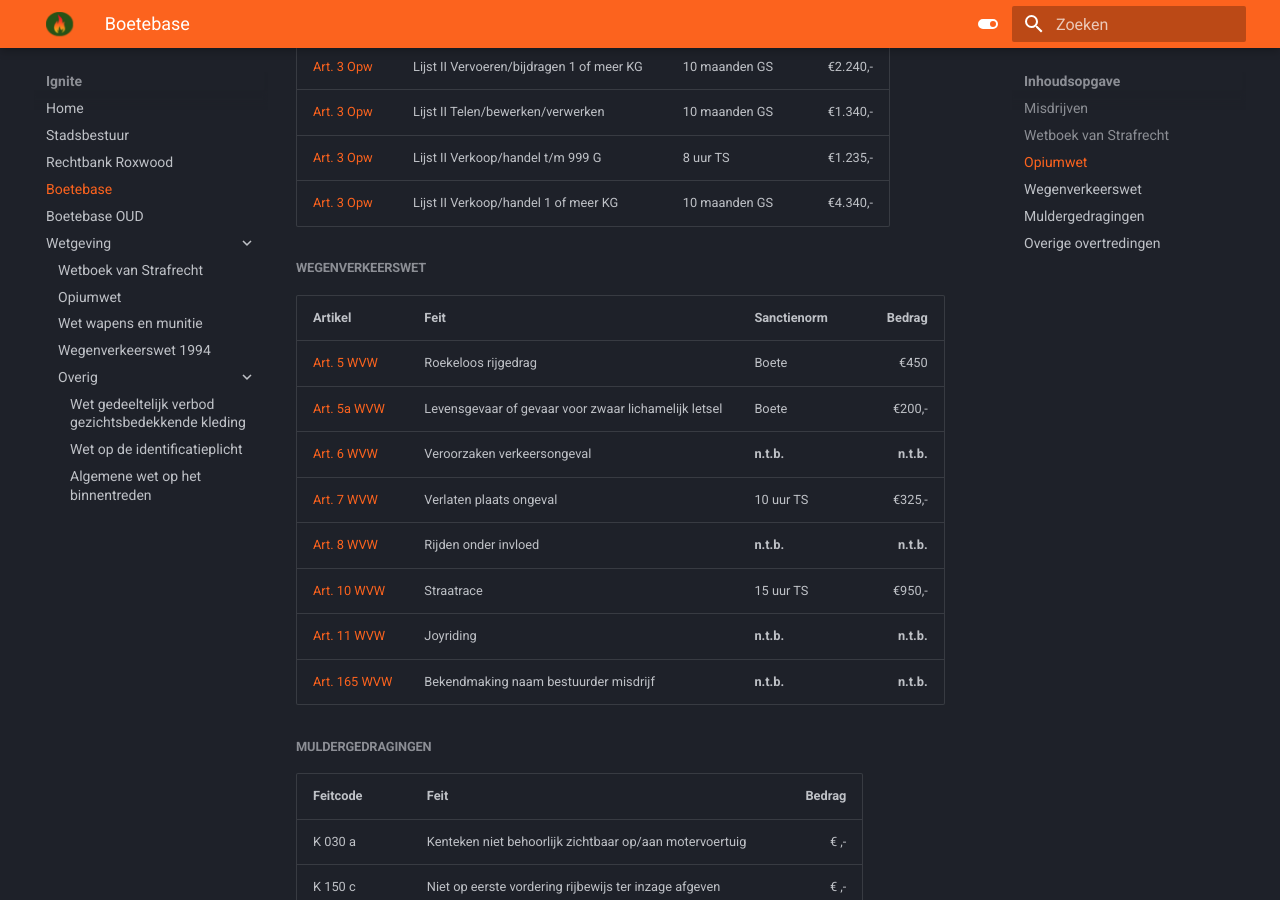
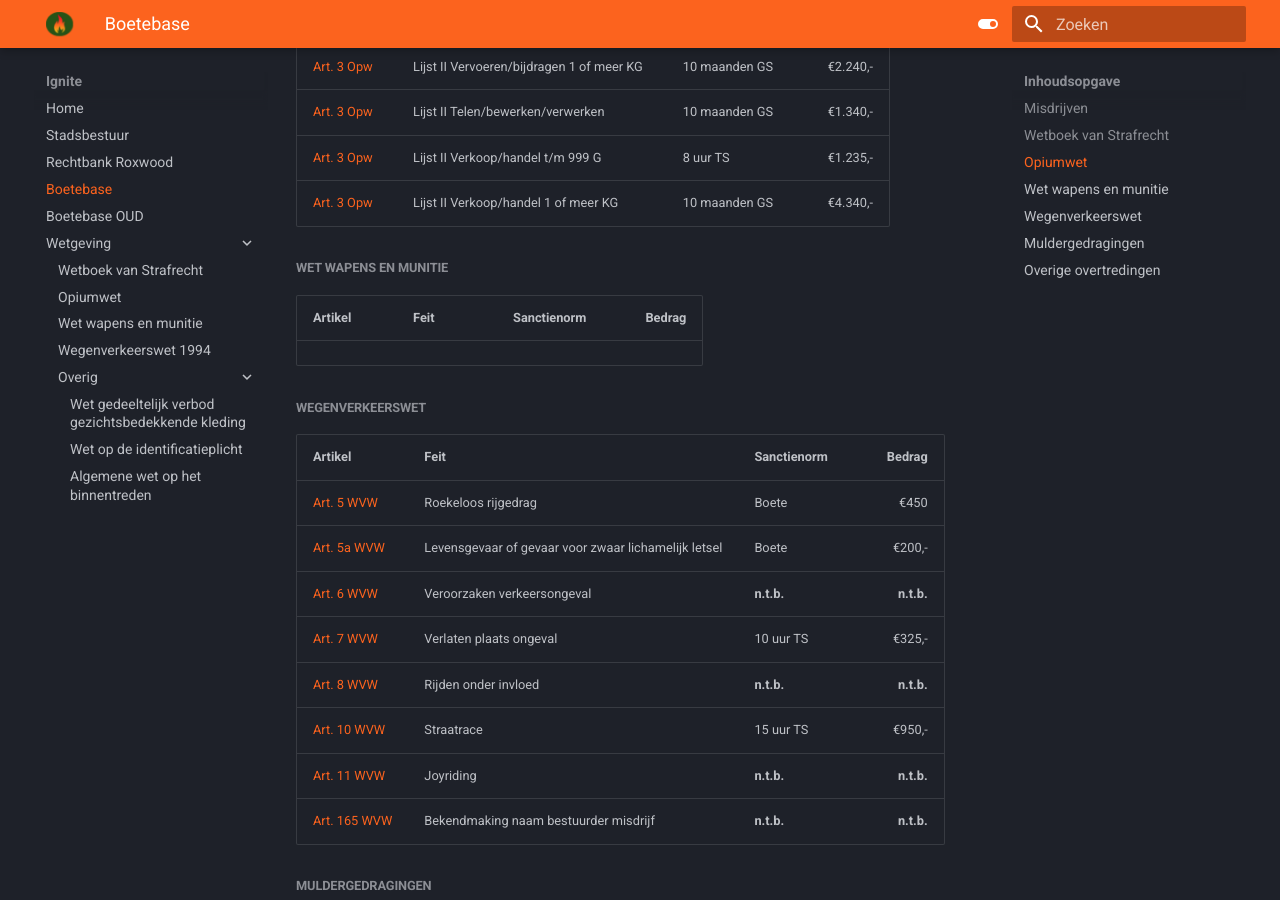
Before and after one commit to NLDenny/wetboek, an MkDocs documentation site: the page built from docs/overig/bb.md, in a window 1280 px wide and 900 px high, scrolled down 6808 px. Built offline with MkDocs 1.6.1 and Material for MkDocs 9.7.7, drawn with Linux system fonts in a browser that asks for light colours.

Commit message:
Update bb.md

```diff
--- a/docs/overig/bb.md
+++ b/docs/overig/bb.md
@@ -169,6 +169,11 @@ F116a | Inbrekerswerktuig | €115,- |
 [Art. 3 Opw](/wetboek/opw/#artikel-3-verbodsbepaling-lijst-ii) | Lijst II Verkoop/handel t/m 999 G | 8 uur TS | €1.235,-
 [Art. 3 Opw](/wetboek/opw/#artikel-3-verbodsbepaling-lijst-ii) | Lijst II Verkoop/handel 1 of meer KG | 10 maanden GS | €4.340,-
 
+#####Wet wapens en munitie
+|Artikel|Feit|Sanctienorm|Bedrag
+|:----|:----|:------|-:|
+
+
 #####Wegenverkeerswet
 |Artikel|Feit|Sanctienorm|Bedrag
 |:----|:----|:------|-:|
```
